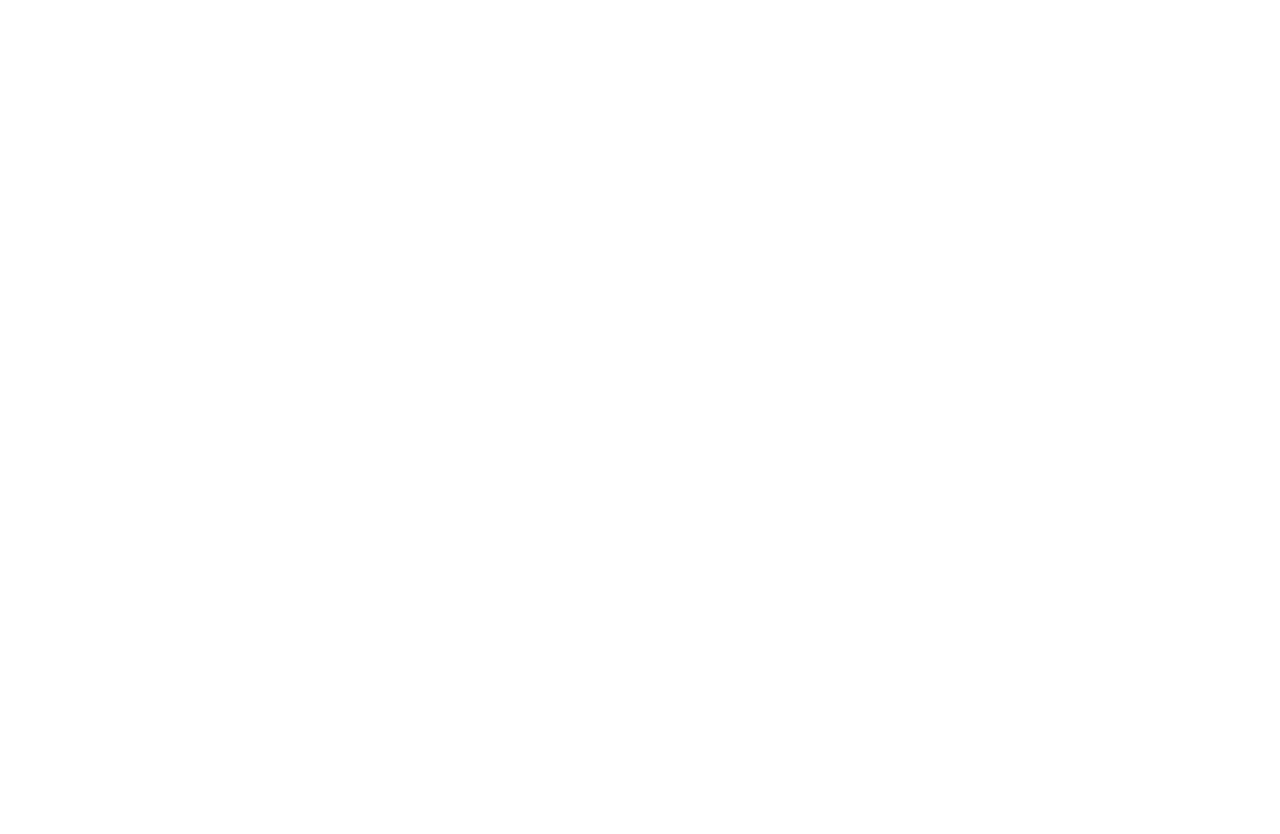
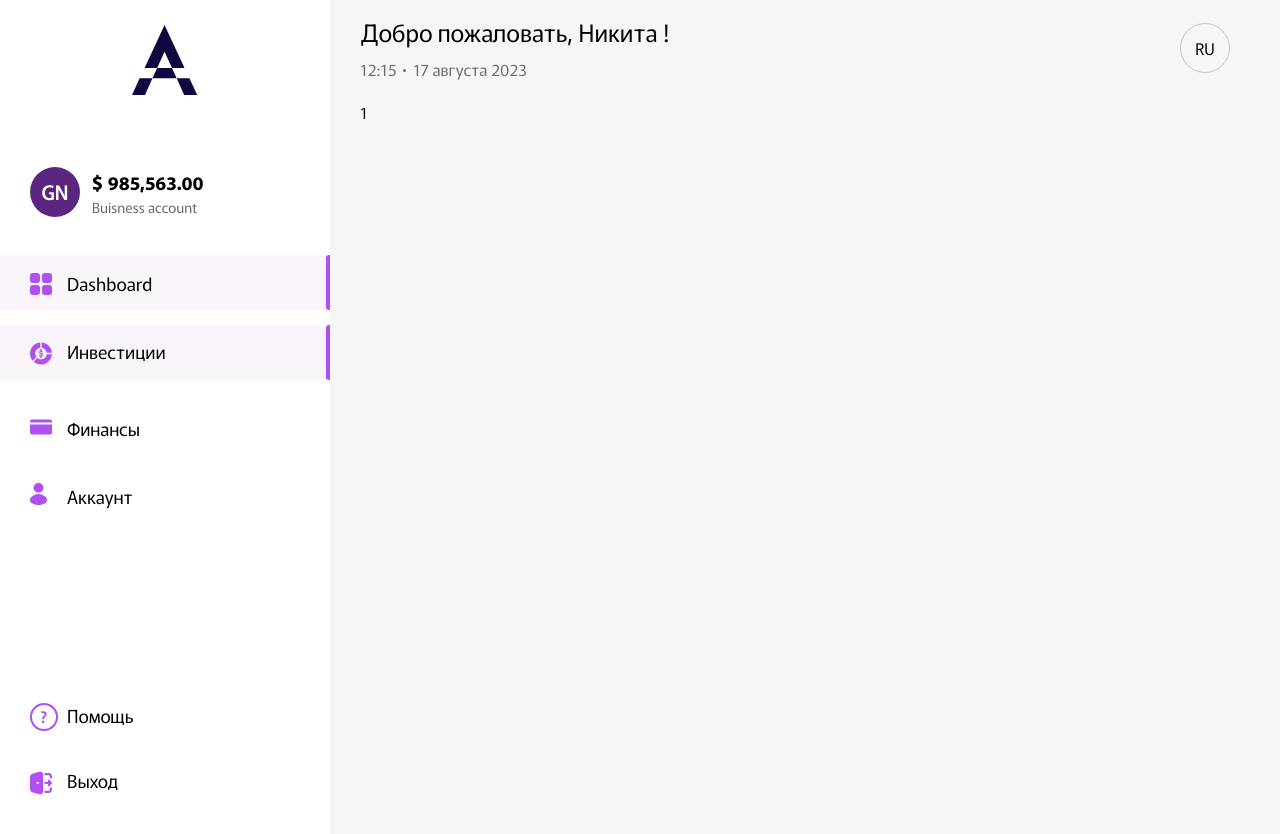
Before and after one commit to jekajeayjo/alphahedge-frontend, a React (Create React App) app: page /personal/investments in a window 1280 px wide. Before the commit this address had no page. Shown: the top 834 px of the page. Before the commit the page ends 800 px from the top, so only its background shows below. Built offline with nearby package versions, Linux system fonts and the light colour scheme.

Commit message:
add investments page

```diff
--- a/src/components/layouts/PersonalLayout/ui/PersonalLayout.module.scss
+++ b/src/components/layouts/PersonalLayout/ui/PersonalLayout.module.scss
@@ -4,6 +4,7 @@
   display: grid;
   grid-template-columns: 330px 1fr;
   background: #F6F6F6;
+  align-items: flex-start;
 }
 
 .body {
@@ -13,6 +14,7 @@
 }
 
 .overlay {
+  height: 100vh;
   @include utils.media-max-height(890) {
     display: none;
   }
--- a/src/pages/ui/Router.tsx
+++ b/src/pages/ui/Router.tsx
@@ -3,6 +3,7 @@
 
 import { HomePage } from './home/HomePage'
 import { Dashboard } from './personal/dashboard/Dashboard'
+import { Investments } from './personal/investments/Investments'
 
 export const Router = () => {
   const { pathname } = useLocation()
@@ -15,6 +16,7 @@
     <Routes>
       <Route path="/" element={<HomePage />} />
       <Route path="/personal" element={<Dashboard />} />
+      <Route path="/personal/investments" element={<Investments />} />
     </Routes>
   )
 }
--- /dev/null
+++ b/src/pages/ui/personal/investments/Investments.tsx
@@ -0,0 +1,3 @@
+import { PersonalLayout } from 'components/layouts/PersonalLayout'
+
+export const Investments = () => <PersonalLayout>1</PersonalLayout>
```
Also changed, not shown: src/pages/ui/personal/investments/Investments.module.scss (added).
